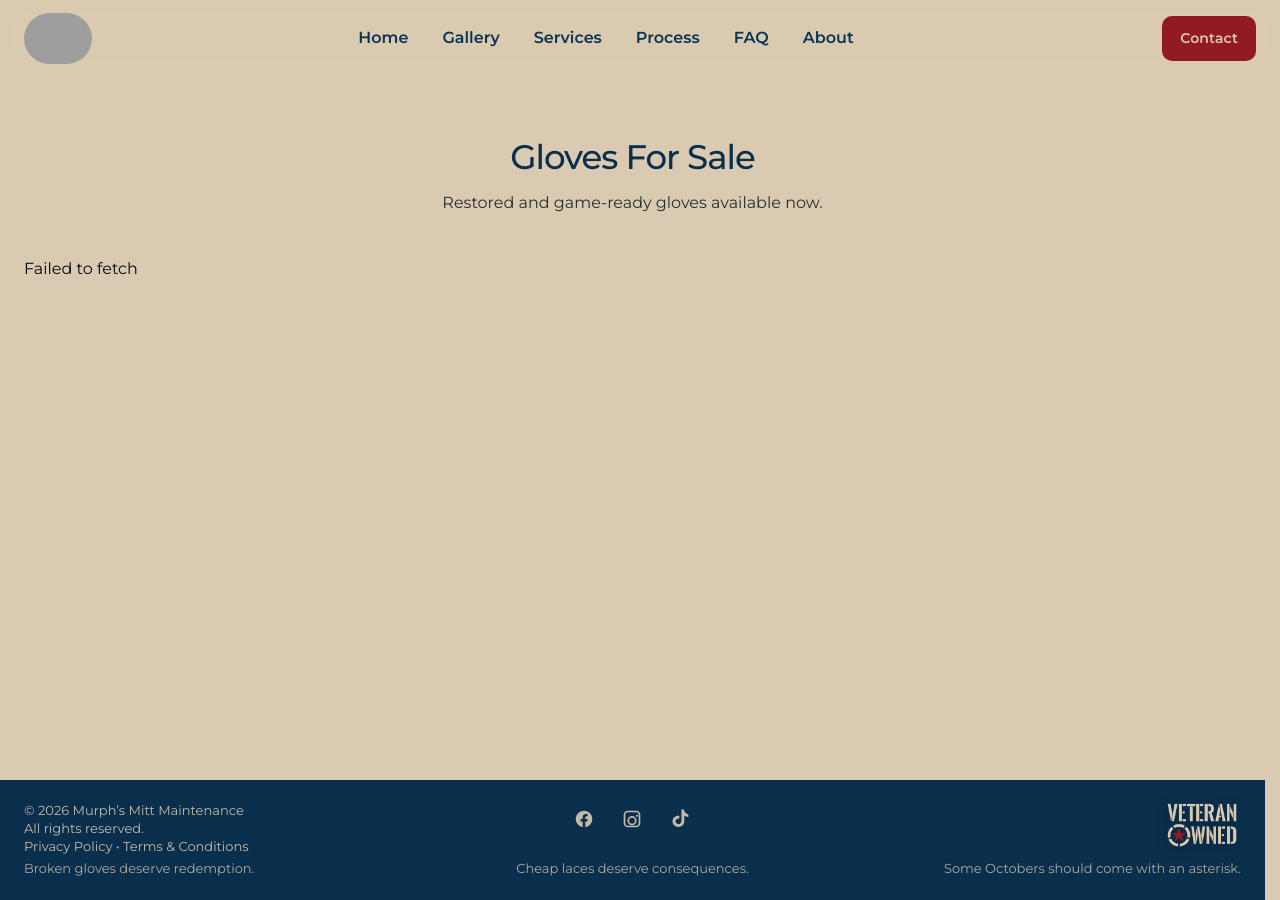
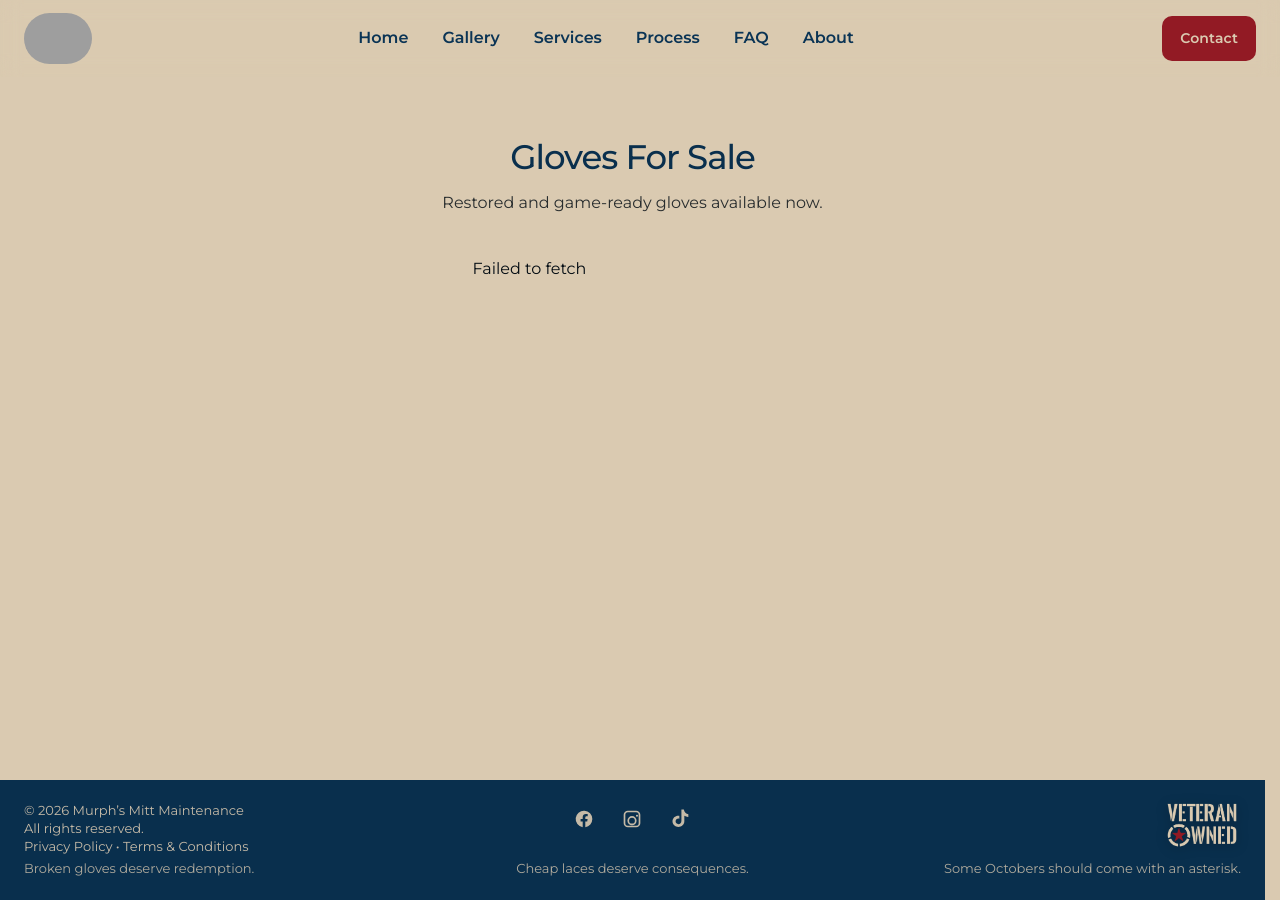
Before and after one commit to kbrettmurphy-ctrl/murphsmitts, a Jekyll site: the page built from for-sale/index.html, in a window 1280 px wide. Built offline with Jekyll 4.4.1, drawn with Linux system fonts in a browser that asks for light colours; grey boxes are pictures that could not be loaded.

Commit message:
Update styles-16.css

```diff
--- a/assets/css/styles-16.css
+++ b/assets/css/styles-16.css
@@ -400,7 +400,8 @@
   width:min(var(--max), calc(100% - 48px));
   margin:0 auto;
   display:grid;
-  grid-template-columns:repeat(auto-fit,minmax(230px,1fr));
+  grid-template-columns:repeat(auto-fit,minmax(220px,320px));
+  justify-content:center;
   gap:22px;
 }
 
```
